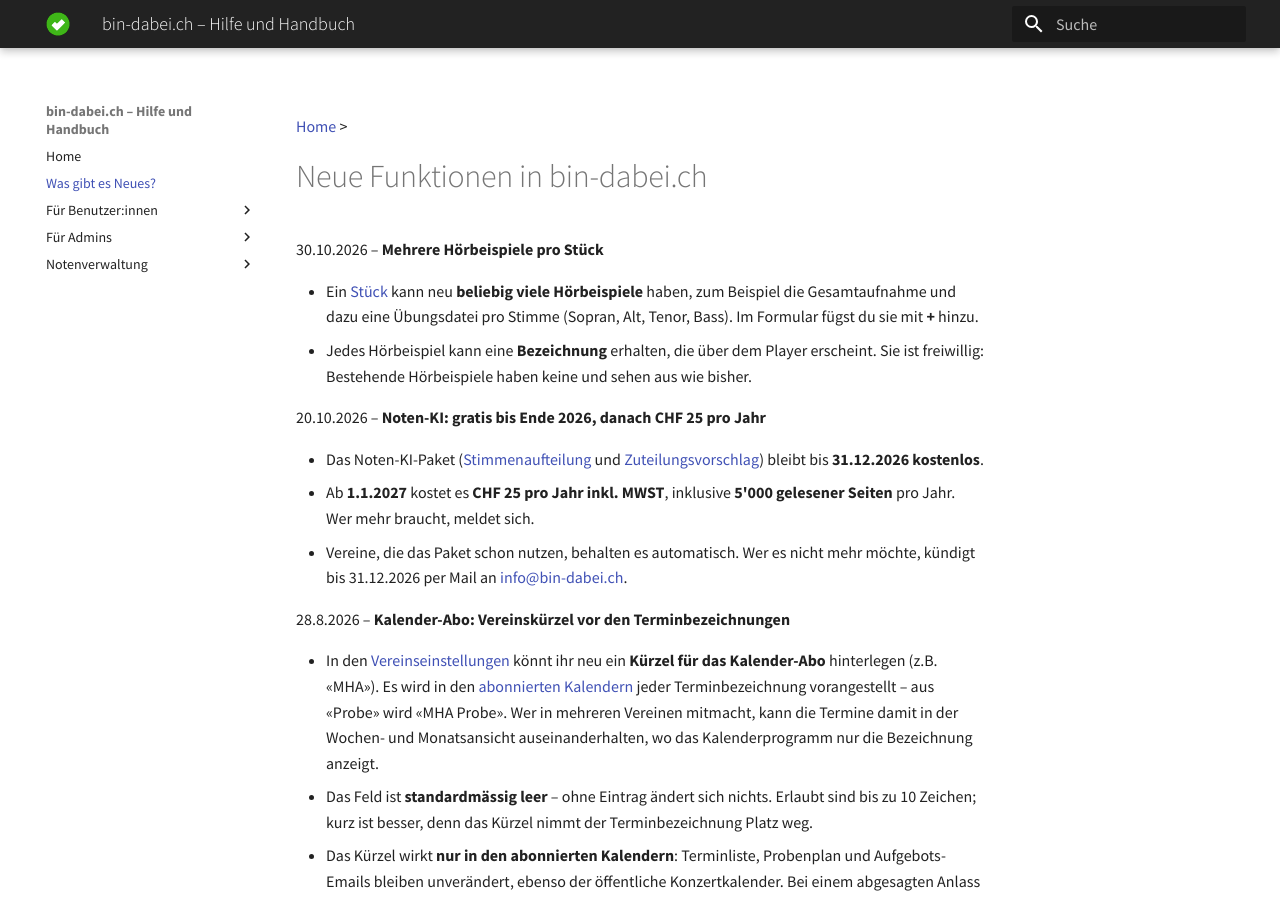
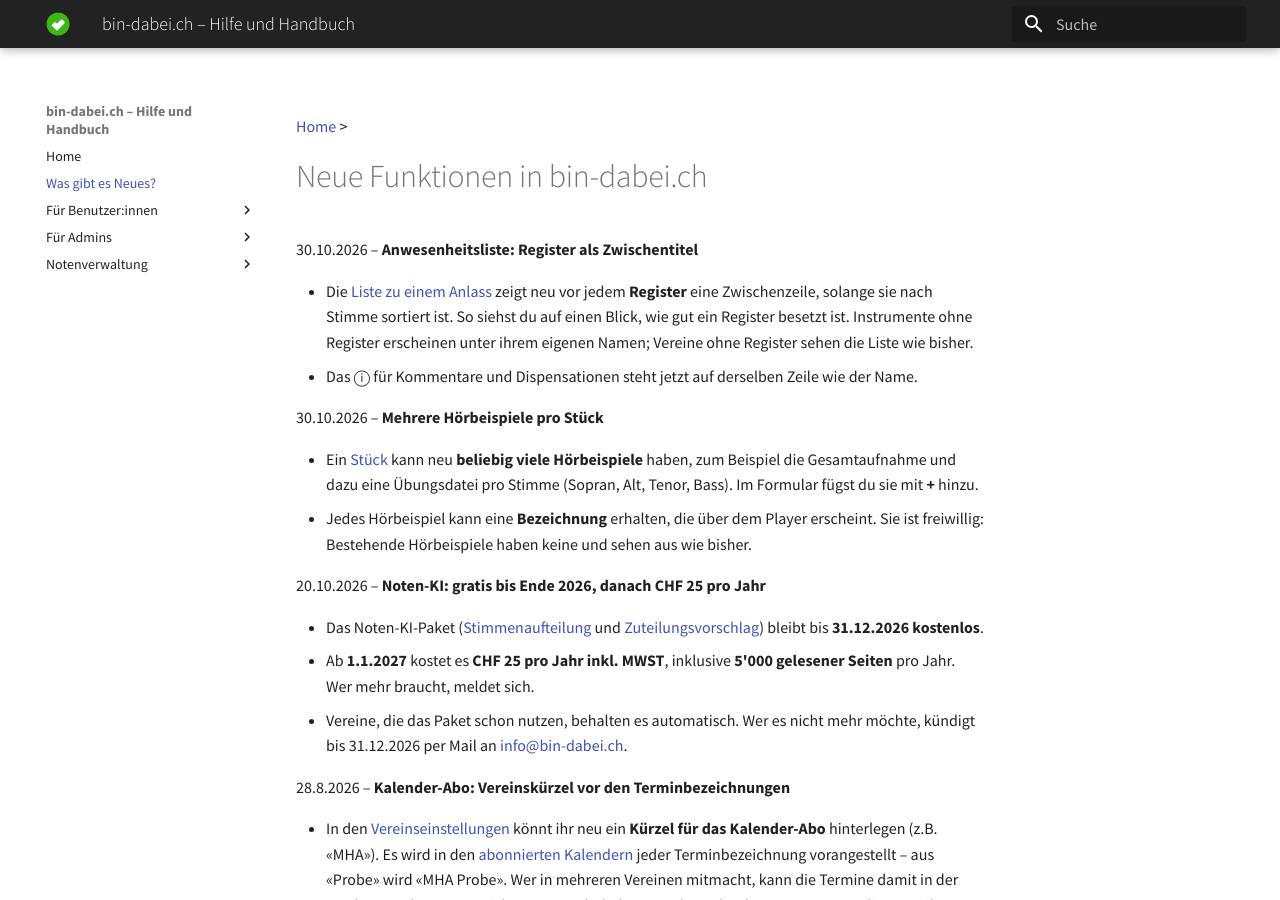
Before and after one commit to ritterg/bin-dabei-dokumentation, an MkDocs documentation site: the page built from docs/changelog.md, in a window 1280 px wide and 900 px high. Built offline with MkDocs 1.6.1 and Material for MkDocs 9.7.7, drawn with Linux system fonts in a browser that asks for light colours; some web fonts are replaced.

Commit message:
docs: register headings in the event attendance list
Co-Authored-By: Claude Opus 5.5 <noreply@anthropic.com>

```diff
--- a/docs/changelog.md
+++ b/docs/changelog.md
@@ -1,6 +1,11 @@
 [Home](/) >
 
 # Neue Funktionen in bin-dabei.ch
+
+30.10.2026 – **Anwesenheitsliste: Register als Zwischentitel**
+
+- Die [Liste zu einem Anlass](/user/anlassinformationen) zeigt neu vor jedem **Register** eine Zwischenzeile, solange sie nach Stimme sortiert ist. So siehst du auf einen Blick, wie gut ein Register besetzt ist. Instrumente ohne Register erscheinen unter ihrem eigenen Namen; Vereine ohne Register sehen die Liste wie bisher.
+- Das ⓘ für Kommentare und Dispensationen steht jetzt auf derselben Zeile wie der Name.
 
 30.10.2026 – **Mehrere Hörbeispiele pro Stück**
 
```
Also changed, not shown: docs/admin/register-instrumente.md (+1 -0 lines), docs/user/anlassinformationen.md (+2 -0 lines).
